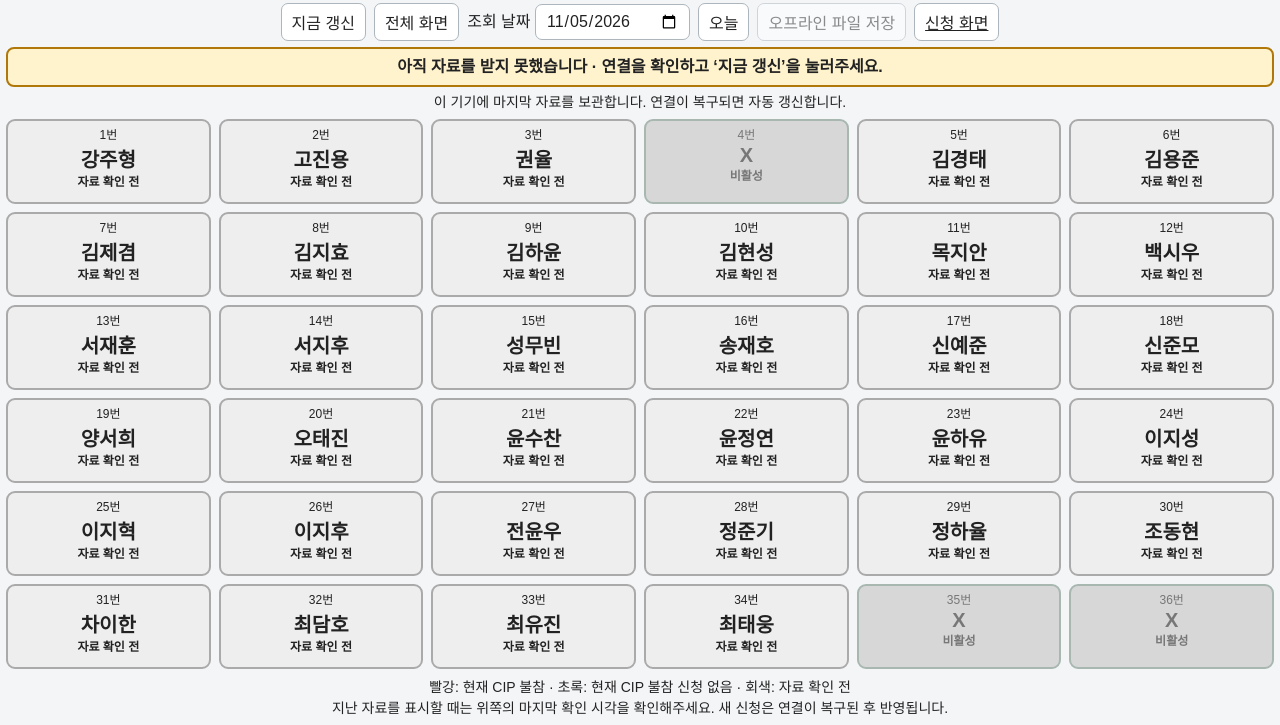
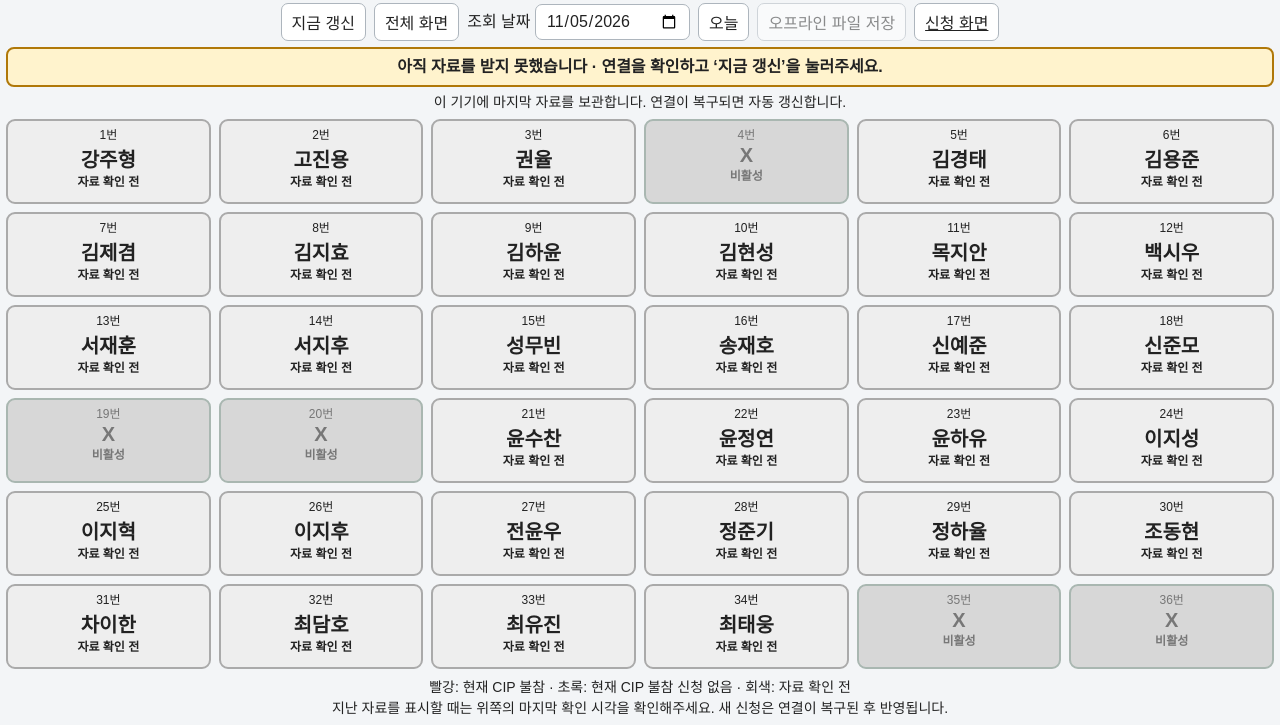
Before and after one commit to ae-han/class26-yaja, a plain HTML site: page board.html in a window 1280 px wide. Shown: the part 121-846 px from the top of the page. Drawn offline with Linux system fonts and the light colour scheme; no server answers.

Commit message:
Disable seats 19 and 20

```diff
--- a/board-sw.js
+++ b/board-sw.js
@@ -1,5 +1,5 @@
 'use strict';
-var CACHE = 'class26-yaja-board-shell-v1';
+var CACHE = 'class26-yaja-board-shell-v2';
 var BOARD = new URL('./board.html', self.location.href).href;
 self.addEventListener('install', function(event) {
  event.waitUntil(caches.open(CACHE).then(function(cache) {return cache.add(BOARD);}).then(function(){return self.skipWaiting();}));
--- a/board.html
+++ b/board.html
@@ -44,8 +44,8 @@ var students = {
     16: "송재호",
     17: "신예준",
     18: "신준모",
-    19: "양서희",
-    20: "오태진",
+    19: "X",
+    20: "X",
 
     21: "윤수찬",
     22: "윤정연",
@@ -66,7 +66,7 @@ var students = {
     35: "X",
     36: "X"
 };
-var disabled = [4,35,36];
+var disabled = [4,19,20,35,36];
 var base = 'https://firestore.googleapis.com/v1/projects/yaja2-6/databases/(default)/documents';
 var cacheKey = 'class26-yaja-board-v1';
 var data = null, busy = false, timer = null, failures = 0, live = false, storageOK = true;
```
Also changed, not shown: index.html (+4 -2 lines).
